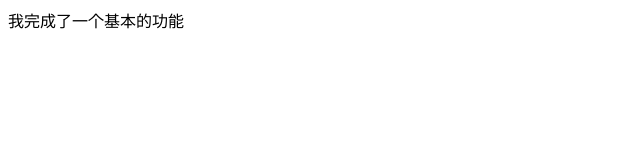
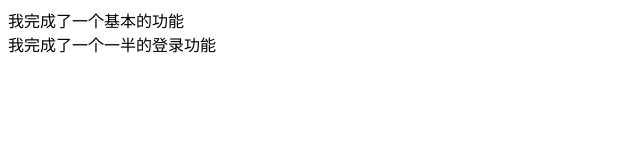
Before and after one commit to HouMonkey/firstProject, a plain HTML site: page index.html in a window 1280 px wide. Shown: the whole page, without its empty margins (0-640 px from the left). Drawn offline with Linux system fonts and the light colour scheme.

Commit message:
一半的登录功能

```diff
--- a/index.html
+++ b/index.html
@@ -7,6 +7,7 @@
 <body>
 
 <div>我完成了一个基本的功能</div>
+<div>我完成了一个一半的登录功能</div>
 
 </body>
 </html>
```
